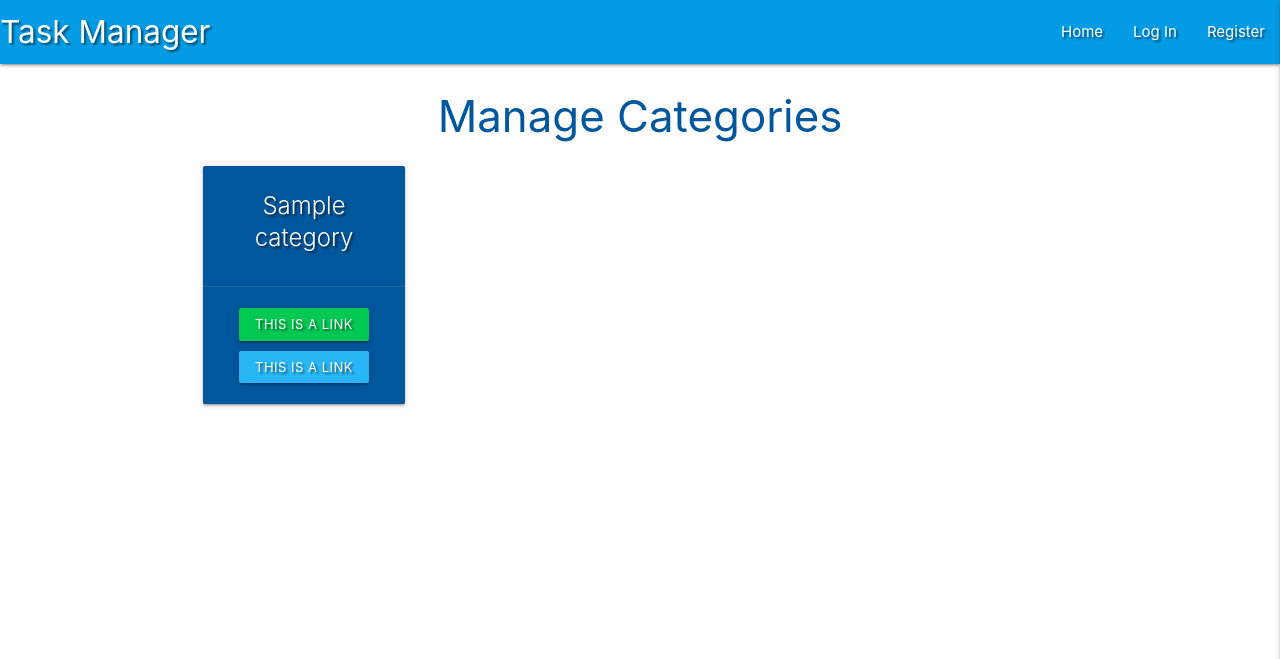
After one commit to martinbannister/ci_wt_flask_task_manager, a Flask app: page /get_categories in a window 1280 px wide. The commit adds this page. Shown: the top 659 px of the page. Run offline with Flask 2, Linux system fonts and the light colour scheme; a database or web service that is not in the repository returns one stand-in record (values such as "Sample title"); some libraries are stand-ins or nearby versions.

Commit message:
FEAT(categories.html): add manage categories template

```diff
--- a/app.py
+++ b/app.py
@@ -150,6 +150,12 @@ def delete_task(task_id):
     return redirect(url_for("get_tasks"))
 
 
+@app.route("/get_categories")
+def get_categories():
+    categories = list(mongo.db.categories.find().sort("category_name", 1))
+    return render_template("categories.html", categories=categories)
+
+
 if __name__ == "__main__":
     app.run(host=os.environ.get("IP"),
             port=int(os.environ.get("PORT")),
--- a/templates/base.html
+++ b/templates/base.html
@@ -24,7 +24,9 @@
                 {% if session.user %}
                     <li><a href="{{ url_for('profile', username=session['user']) }}">Profile</a></li>
                     <li><a href="{{ url_for('add_task') }}">New Task</a></li>
-                    <li><a href="#">Manage Categories</a></li>
+                    {% if session.user|lower == "admin"|lower %}
+                        <li><a href="{{ url_for('get_categories') }}">Manage Categories</a></li>
+                    {% endif %}
                     <li><a href="{{ url_for('logout') }}">Log Out</a></li>
                 {% else %}
                     <li><a href="{{ url_for('login') }}">Log In</a></li>
@@ -41,7 +43,9 @@
             {% if session.user %}
                 <li><a href="{{ url_for('profile', username=session['user']) }}">Profile</a></li>
                 <li><a href="{{ url_for('add_task') }}">New Task</a></li>
-                <li><a href="#">Manage Categories</a></li>
+                {% if session.user|lower == "admin"|lower %}
+                        <li><a href="{{ url_for('get_categories') }}">Manage Categories</a></li>
+                {% endif %}
                 <li><a href="{{ url_for('logout') }}">Log Out</a></li>
             {% else %}
                 <li><a href="{{ url_for('login') }}">Log In</a></li>
--- /dev/null
+++ b/templates/categories.html
@@ -0,0 +1,22 @@
+{% extends "base.html" %}
+{% block content %}
+
+<h3 class="light-blue-text text-darken-4 center-align">Manage Categories</h3>
+
+    <div class="row">
+        {% for category in categories %}
+            <div class="col s12 m3">
+                <div class="card light-blue darken-4 text-shadow center-align">
+                    <div class="card-content white-text">
+                        <span class="card-title">{{ category.category_name }}</span>
+                    </div>
+                    <div class="card-action">
+                        <a href="#" class="waves-effect waves-light btn-small green accent-4">This is a link</a>
+                        <a href="#"class="waves-effect waves-light btn-small light-blue lighten-1">This is a link</a>
+                    </div>
+                </div>
+            </div>
+        {% endfor %}
+    </div>
+
+{% endblock%}
--- a/templates/login.html
+++ b/templates/login.html
@@ -18,7 +18,7 @@
             <div class="row">
                 <div class="input-field col s12">
                     <i class="material-icons prefix light-blue-text text-darken-4">password</i>
-                    <input id="password" name="password" type="password" min-length="5" pattern="^[a-zA-Z0-9]{5}$" class="validate" required>
+                    <input id="password" name="password" type="password" min-length="5" max-length="100" pattern="^[a-zA-Z0-9]{5,100}$" class="validate" required>
                     <label for="password">Password</label>
                 </div>
             </div>
```
